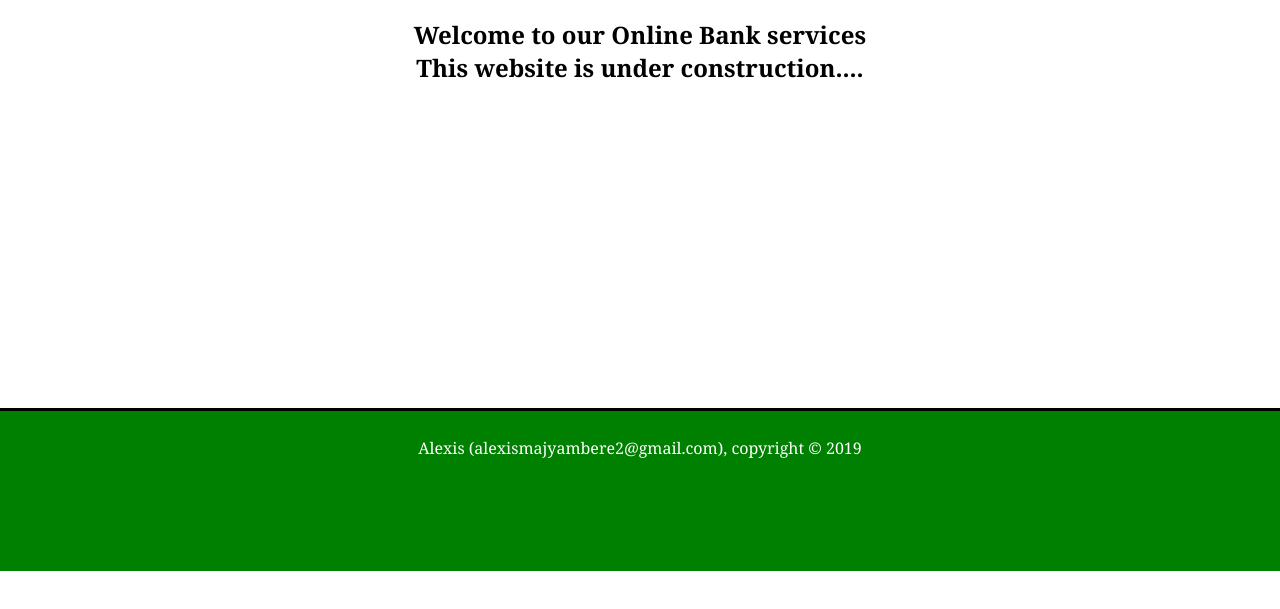
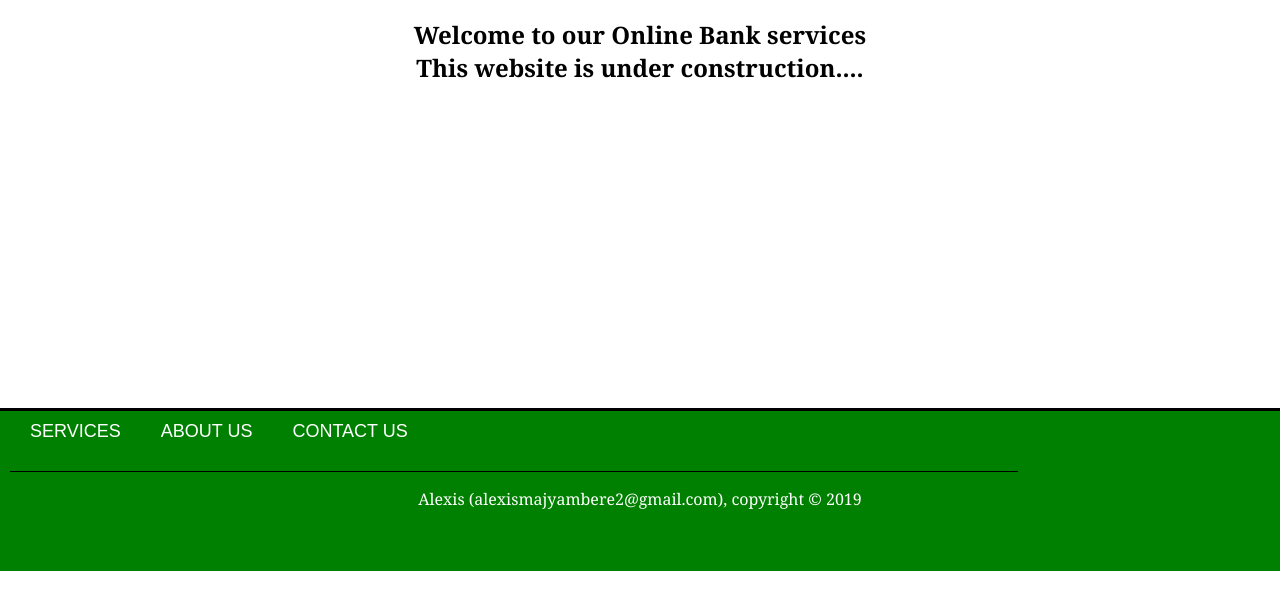
Before and after one commit to alexismajya/banka, a plain HTML site: page UI/index.html in a window 1280 px wide. Shown: the part 85-694 px from the top of the page. Drawn offline with Linux system fonts and the light colour scheme.

```diff
--- a/UI/css/style.css
+++ b/UI/css/style.css
@@ -74,7 +74,7 @@
 	border-bottom: green 3px solid;
 
 }
-header a{
+ a{
 	color: white;
 	text-decoration: none;
 	text-transform: uppercase;
@@ -92,7 +92,7 @@
 	padding: 0;
 	margin:0;
 }
-header li{
+ li{
 	float: left;
 	display: inline;
 	padding: 0 20px 0 20px;
@@ -257,6 +257,15 @@
       margin:auto;
 
  }
+  footer #footerlinks{
+			width:80%;
+			min-height: 50px;
+			font-family:arial,Times, serif;
+
+			border-bottom: solid 1px black;
+           float: center;
+
+ }
 footer{
 	background: green;
 	color: white;
@@ -267,4 +276,5 @@
 	border-top: black 3px solid;
 	margin-bottom: 0px;
 	max-height: 300px;
+
 }
--- a/UI/index.html
+++ b/UI/index.html
@@ -34,6 +34,16 @@
 		</section>
 
 		<footer>
+			<nav id="footerlinks">
+				<ul>
+
+					<li><a href="services.html">Services</a></li>
+					<li><a href="#">About us</a></li>
+
+					<li><a href="#">contact us</a></li>
+
+				</ul>
+			</nav>
 			<p>Alexis (alexismajyambere2@gmail.com), copyright &copy; 2019</p>
 			<br class="line">
 		</footer>
```
Also changed, not shown: UI/ViewAccount.html (+5 -4 lines), UI/ViewAccount.js (added, +7 -0 lines), UI/account.html (+4 -1 lines), UI/addStaff.html (+1 -1 lines), UI/transaction.html (+1 -1 lines).
